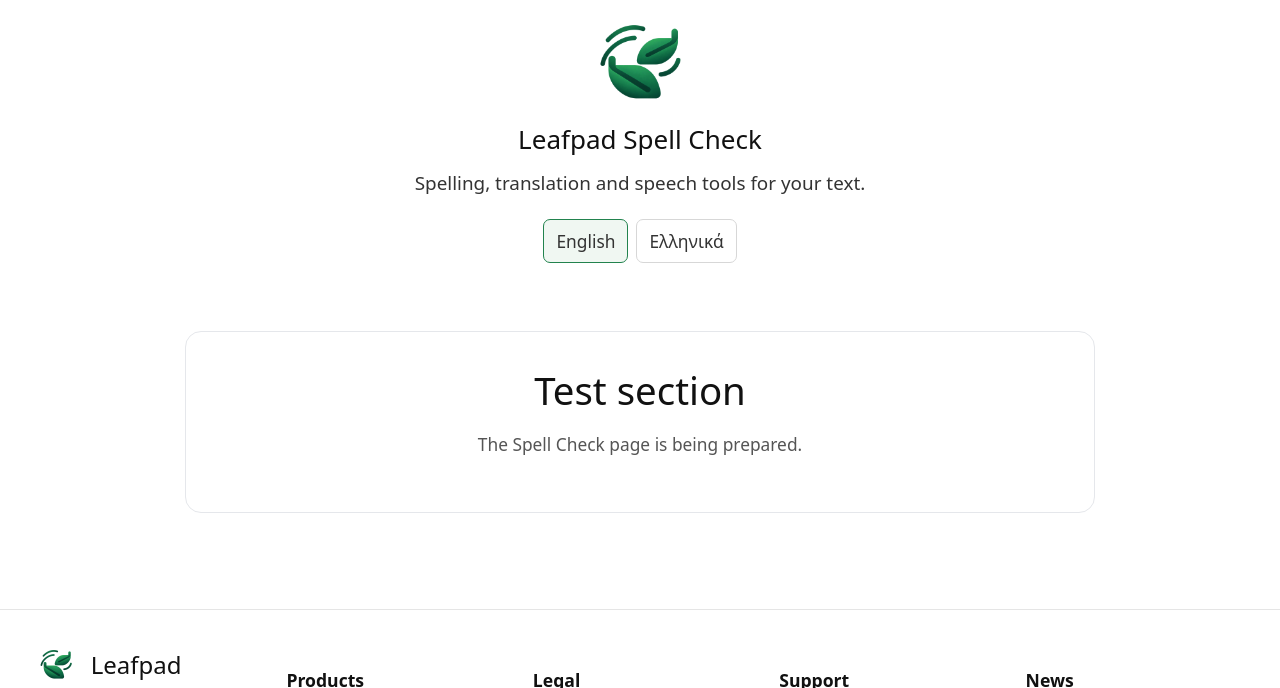
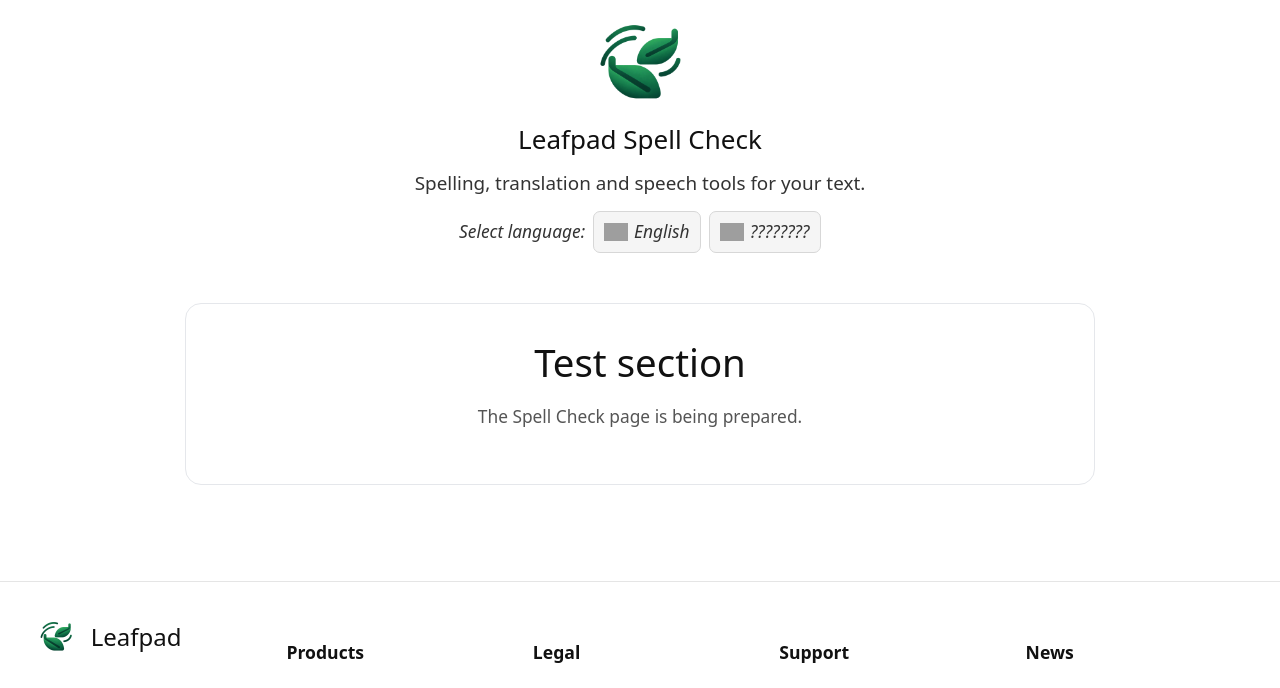
Before and after one commit to libandreas/image-reader-ocr, a plain HTML site: page index.html in a window 1280 px wide. Shown: the part 82-770 px from the top of the page. Drawn offline with Linux system fonts and the light colour scheme; grey boxes are pictures that could not be loaded.

Commit message:
Match Leadpad language buttons to shared product styling

```diff
--- a/index.html
+++ b/index.html
@@ -45,7 +45,7 @@
 <div class="product-intro-simple-logo"><img src="web/favicon-7.png" alt="Leafpad Spell Check"></div>
 <h1 class="product-intro-simple-title">Leafpad Spell Check</h1>
 <p class="product-intro-simple-description">Spelling, translation and speech tools for your text.</p>
-<p class="spell-language"><a href="?lang=en" lang="en" hreflang="en" aria-current="page">English</a><a href="?lang=el" lang="el" hreflang="el" >Ελληνικά</a></p>
+<p class="spell-language">Select language: <a href="?lang=en" lang="en" hreflang="en" aria-current="page"><img src="https://flagcdn.com/24x18/gb.png" alt="" width="24" height="18"> English</a> <a href="?lang=el" lang="el" hreflang="el"><img src="https://flagcdn.com/24x18/gr.png" alt="" width="24" height="18"> ????????</a></p>
 </section>
 <section class="product-section spell-test-section" aria-labelledby="spell-test-title">
 <h2 class="product-section-title" id="spell-test-title">Test section</h2>
--- a/web/page.css
+++ b/web/page.css
@@ -1 +1 @@
-.spell-page{min-height:100vh;display:flex;flex-direction:column}.spell-page .product-page{flex:1}.spell-test-section{max-width:860px;margin:40px auto 64px;padding:36px 24px;border:1px solid #e5e7eb;border-radius:16px;text-align:center}.spell-test-section p{color:#555}.spell-language{display:flex;justify-content:center;gap:8px;margin-top:20px}.spell-language a{padding:7px 12px;border:1px solid #d7d7d7;border-radius:7px;color:inherit;text-decoration:none}.spell-language a[aria-current=page]{background:#f0f7f2;border-color:#22834e}
+.spell-page{min-height:100vh;display:flex;flex-direction:column}.spell-page .product-page{flex:1}.spell-test-section{max-width:860px;margin:40px auto 64px;padding:36px 24px;border:1px solid #e5e7eb;border-radius:16px;text-align:center}.spell-test-section p{color:#555}.spell-language{margin:0.75rem 0 0;color:#777777;font-style:italic;display:flex;align-items:center;justify-content:center;gap:0.5rem;flex-wrap:wrap}.spell-language a{display:inline-flex;align-items:center;gap:0.35rem;padding:0.35rem 0.65rem;color:inherit;text-decoration:none;background:#f5f5f5;border:1px solid #d7d7d7;border-radius:7px}
```
Also changed, not shown: web/page-el.html (+1 -1 lines).
